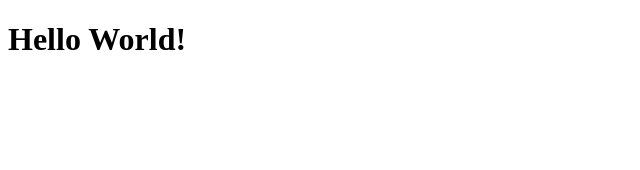
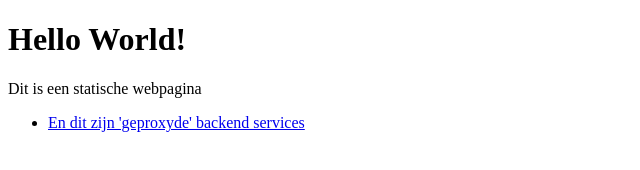
Before and after one commit to TomKemperNL/hu-sarch-nginx, a plain HTML site: page site/index.html in a window 1280 px wide. Shown: the whole page, without its empty margins (0-640 px from the left). Drawn offline with Linux system fonts and the light colour scheme.

Commit message:
mini-mini-mini readme

```diff
--- a/site/index.html
+++ b/site/index.html
@@ -2,5 +2,9 @@
 <html>
     <body>
         <h1>Hello World!</h1>
+        <p>Dit is een statische webpagina</p>
+        <ul>
+            <li><a href="/services">En dit zijn 'geproxyde' backend services</a></li>
+        </ul>
     </body>
 </html>
```
Also changed, not shown: 2 other files.
